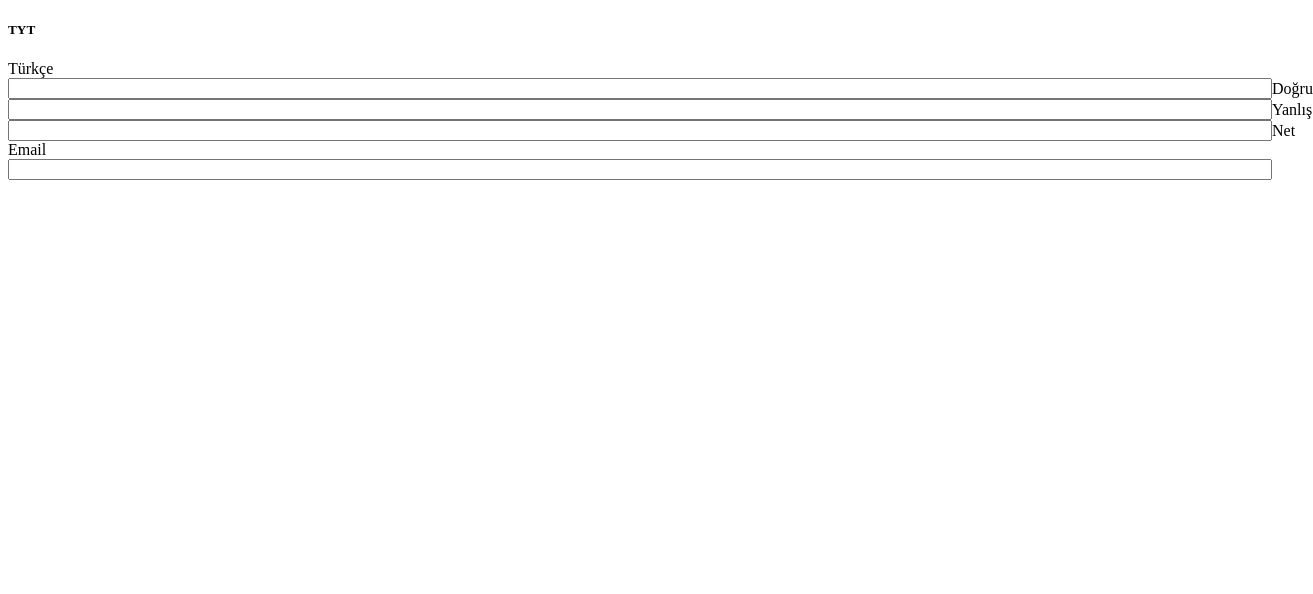
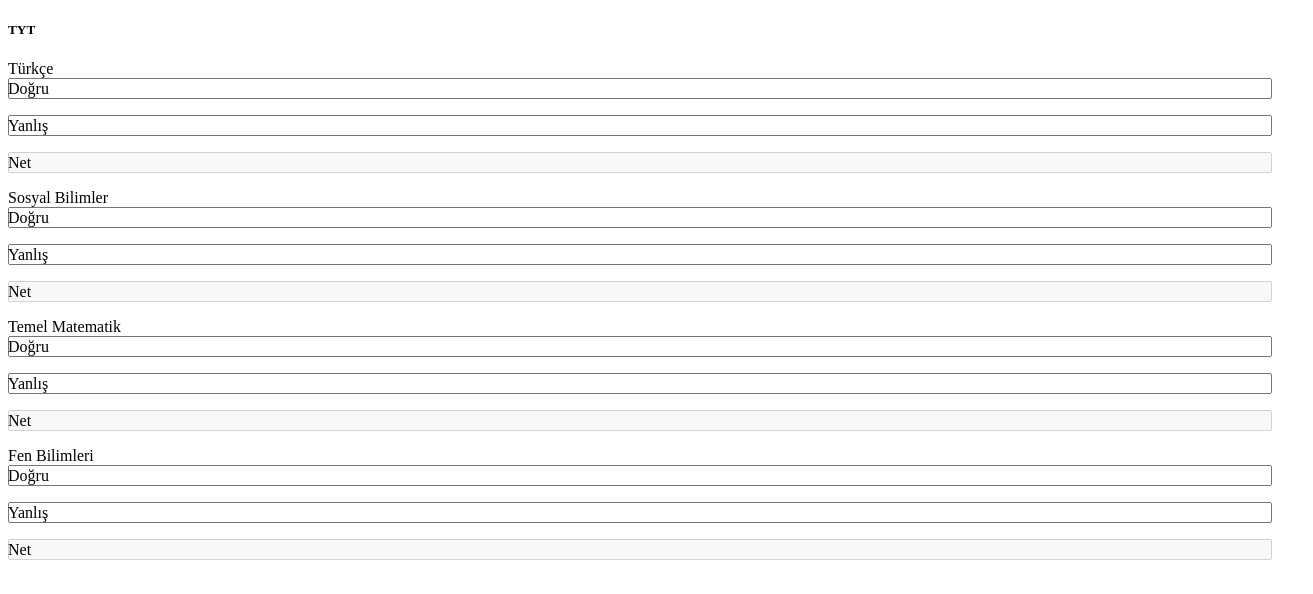
Before and after one commit to mustafadurmaz/Score-Calculation, a Next.js app in the folder Client/: page /yks/yks-puan-hesaplama in a window 1280 px wide. Shown: the top 594 px of the page, 1313 px wide, since content can reach past the window. Built offline with nearby package versions, Linux system fonts and the light colour scheme.

Commit message:
tyt score calculation edit

```diff
--- a/Client/package.json
+++ b/Client/package.json
@@ -12,16 +12,16 @@
   "dependencies": {
     "@hookform/resolvers": "^3.3.2",
     "@types/node": "20.3.1",
-    "@types/react": "18.2.12",
+    "@types/react": "^17.0.39",
     "@types/react-dom": "18.2.5",
     "chart.js": "4.2.1",
     "next": "13.4.8",
     "primeflex": "^3.3.1",
     "primeicons": "^6.0.1",
-    "primereact": "^10.0.9",
+    "primereact": "^10.0.3",
     "react": "18.2.0",
     "react-dom": "18.2.0",
-    "react-hook-form": "^7.47.0",
+    "react-hook-form": "^7.27.1",
     "typescript": "5.1.3",
     "yup": "^1.3.2"
   },
--- a/Client/src/app/(main)/yks/yks-puan-hesaplama/page.tsx
+++ b/Client/src/app/(main)/yks/yks-puan-hesaplama/page.tsx
@@ -1,57 +1,270 @@
 "use client";
 import React, { useState } from "react";
 import { InputText } from "primereact/inputtext";
+import { InputNumber } from 'primereact/inputnumber';
 import { Button } from "primereact/button";
 import { InputTextarea } from "primereact/inputtextarea";
 import { Dropdown } from "primereact/dropdown";
+import { yupResolver } from "@hookform/resolvers/yup";
+import * as yup from "yup";
+import { Controller, useForm } from "react-hook-form";
+
+interface ITukceInputs {
+  turkceDogru?: number;
+  turkceYanlis?: number;
+  turkceNet?:number;
+}
 
 const FormLayoutDemo = () => {
-  const [dropdownItem, setDropdownItem] = useState(null);
-  const dropdownItems = [
-    { name: "Option 1", code: "Option 1" },
-    { name: "Option 2", code: "Option 2" },
-    { name: "Option 3", code: "Option 3" },
-  ];
+  const schema = yup.object({
+  });
+
+
+
+  const {
+    register,
+    handleSubmit,
+    watch,
+    setValue,
+    formState: { errors },
+    control,
+    reset,
+  } = useForm<ITukceInputs>({
+    resolver: yupResolver(schema),
+    defaultValues: {
+      turkceNet: 0,
+    },
+
+  });
+
+  // const calculateTurkceNet = (dogru:number|undefined, yanlis: number|undefined) => {
+  //   const net = dogru - yanlis / 4;
+  //   return net;
+  // };
+
+  const calculateTurkceNet = (dogru: number | undefined, yanlis: number | undefined): number | undefined => {
+    if (dogru === undefined || yanlis === undefined) {
+      // Eğer herhangi bir parametre undefined ise, undefined döndür
+      return undefined;
+    }
+
+    const net = dogru - yanlis / 4;
+    return net;
+  };
+
+  const turkceDogru = watch("turkceDogru");
+  const turkceYanlis = watch("turkceYanlis");
+  const turkceNet = calculateTurkceNet(turkceDogru, turkceYanlis);
+
+  const onSubmit = (data: any) => {
+    console.log("data", data);
+  };
 
   return (
+    <>
+      <form onSubmit={handleSubmit(onSubmit)}>
         <div className="grid">
           <div className="col-12 md:col-4">
             <div className="card p-fluid">
               <h5>TYT</h5>
+
               <div className="field grid">
-            <label htmlFor="name3" className="col-12 mb-2 md:col-3 md:mb-0">
+                <label htmlFor="name3" className="col-12 mb-2 md:col-3 md:mb-3">
                   Türkçe
                 </label>
                 <div className="col-12 md:col-3">
                   <span className="p-float-label">
-                <InputText type="text" id="inputtext" />
+                    <InputText
+                      autoComplete="off"
+                      {...register("turkceDogru")}
+                      style={{ width: "100%" }}
+                      type="number"
+                    />
+                    <p style={{ color: "red" }}>
+                      {errors?.turkceDogru?.message}
+                    </p>
                     <label htmlFor="inputtext">Doğru</label>
                   </span>
                 </div>
                 <div className="col-12 md:col-3">
                   <span className="p-float-label">
-                <InputText type="text" id="inputtext" />
+                    <InputText
+                      autoComplete="off"
+                      {...register("turkceYanlis")}
+                      style={{ width: "100%" }}
+                      type="number"
+                    />
+                    <p style={{ color: "red" }}>
+                      {errors?.turkceYanlis?.message}
+                    </p>
                     <label htmlFor="inputtext">Yanlış</label>
                   </span>
                 </div>
                 <div className="col-12 md:col-3">
                   <span className="p-float-label">
-                <InputText type="text" id="inputtext" />
+                    <InputText
+                      autoComplete="off"
+                      {...register("turkceNet")}
+                      style={{ width: "100%" }}
+                      value={turkceNet !== undefined ? turkceNet.toString() : ''}
+                      disabled
+                      type="number"
+                    />
+                    <p style={{ color: "red" }}>{errors?.turkceNet?.message}</p>
                     <label htmlFor="inputtext">Net</label>
                   </span>
                 </div>
               </div>
+
               <div className="field grid">
-            <label htmlFor="email3" className="col-12 mb-2 md:col-2 md:mb-0">
-              Email
+                <label htmlFor="name3" className="col-12 mb-2 md:col-3 md:mb-3">
+                Sosyal Bilimler
                 </label>
-            <div className="col-12 md:col-10">
-              <InputText id="email3" type="text" />
+                <div className="col-12 md:col-3">
+                  <span className="p-float-label">
+                    <InputText
+                      autoComplete="off"
+                      {...register("turkceDogru")}
+                      style={{ width: "100%" }}
+                      type="number"
+                    />
+                    <p style={{ color: "red" }}>
+                      {errors?.turkceDogru?.message}
+                    </p>
+                    <label htmlFor="inputtext">Doğru</label>
+                  </span>
+                </div>
+                <div className="col-12 md:col-3">
+                  <span className="p-float-label">
+                    <InputText
+                      autoComplete="off"
+                      {...register("turkceYanlis")}
+                      style={{ width: "100%" }}
+                      type="number"
+                    />
+                    <p style={{ color: "red" }}>
+                      {errors?.turkceYanlis?.message}
+                    </p>
+                    <label htmlFor="inputtext">Yanlış</label>
+                  </span>
+                </div>
+                <div className="col-12 md:col-3">
+                  <span className="p-float-label">
+                    <InputText
+                      autoComplete="off"
+                      {...register("turkceNet")}
+                      style={{ width: "100%" }}
+                      value={turkceNet !== undefined ? turkceNet.toString() : ''}
+                      disabled
+                      type="number"
+                    />
+                    <p style={{ color: "red" }}>{errors?.turkceNet?.message}</p>
+                    <label htmlFor="inputtext">Net</label>
+                  </span>
+                </div>
+              </div>
+
+              <div className="field grid">
+                <label htmlFor="name3" className="col-12 mb-2 md:col-3 md:mb-3">
+                Temel Matematik
+                </label>
+                <div className="col-12 md:col-3">
+                  <span className="p-float-label">
+                    <InputText
+                      autoComplete="off"
+                      {...register("turkceDogru")}
+                      style={{ width: "100%" }}
+                      type="number"
+                    />
+                    <p style={{ color: "red" }}>
+                      {errors?.turkceDogru?.message}
+                    </p>
+                    <label htmlFor="inputtext">Doğru</label>
+                  </span>
+                </div>
+                <div className="col-12 md:col-3">
+                  <span className="p-float-label">
+                    <InputText
+                      autoComplete="off"
+                      {...register("turkceYanlis")}
+                      style={{ width: "100%" }}
+                      type="number"
+                    />
+                    <p style={{ color: "red" }}>
+                      {errors?.turkceYanlis?.message}
+                    </p>
+                    <label htmlFor="inputtext">Yanlış</label>
+                  </span>
+                </div>
+                <div className="col-12 md:col-3">
+                  <span className="p-float-label">
+                    <InputText
+                      autoComplete="off"
+                      {...register("turkceNet")}
+                      style={{ width: "100%" }}
+                      value={turkceNet !== undefined ? turkceNet.toString() : ''}
+                      disabled
+                      type="number"
+                    />
+                    <p style={{ color: "red" }}>{errors?.turkceNet?.message}</p>
+                    <label htmlFor="inputtext">Net</label>
+                  </span>
+                </div>
+              </div>
+
+              <div className="field grid">
+                <label htmlFor="name3" className="col-12 mb-2 md:col-3 md:mb-3">
+                Fen Bilimleri
+                </label>
+                <div className="col-12 md:col-3">
+                  <span className="p-float-label">
+                    <InputText
+                      autoComplete="off"
+                      {...register("turkceDogru")}
+                      style={{ width: "100%" }}
+                      type="number"
+                    />
+                    <p style={{ color: "red" }}>
+                      {errors?.turkceDogru?.message}
+                    </p>
+                    <label htmlFor="inputtext">Doğru</label>
+                  </span>
+                </div>
+                <div className="col-12 md:col-3">
+                  <span className="p-float-label">
+                    <InputText
+                      autoComplete="off"
+                      {...register("turkceYanlis")}
+                      style={{ width: "100%" }}
+                      type="number"
+                    />
+                    <p style={{ color: "red" }}>
+                      {errors?.turkceYanlis?.message}
+                    </p>
+                    <label htmlFor="inputtext">Yanlış</label>
+                  </span>
+                </div>
+                <div className="col-12 md:col-3">
+                  <span className="p-float-label">
+                    <InputText
+                      autoComplete="off"
+                      {...register("turkceNet")}
+                      style={{ width: "100%" }}
+                      value={turkceNet !== undefined ? turkceNet.toString() : ''}
+                      disabled
+                      type="number"
+                    />
+                    <p style={{ color: "red" }}>{errors?.turkceNet?.message}</p>
+                    <label htmlFor="inputtext">Net</label>
+                  </span>
+                </div>
+              </div>
+
             </div>
           </div>
         </div>
-      </div>
-    </div>
+      </form>
+    </>
   );
 };
 
--- a/Client/tsconfig.json
+++ b/Client/tsconfig.json
@@ -1,7 +1,7 @@
 {
   "compilerOptions": {
     "target": "es5",
-    "lib": ["dom", "dom.iterable", "esnext"],
+    "lib": ["dom", "dom.iterable", "esnext", "ES2021.String"],
     "allowJs": true,
     "skipLibCheck": true,
     "strict": true,
```
Also changed, not shown: 1 other file (tests, documents, lock files or other folders). Lines whose indentation alone changed are shown as unchanged.
